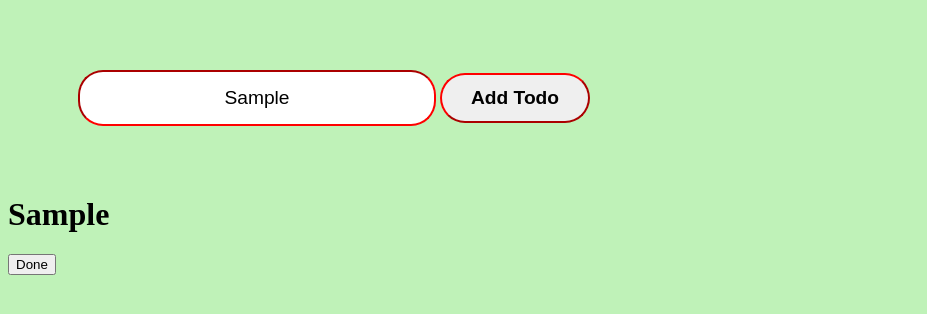
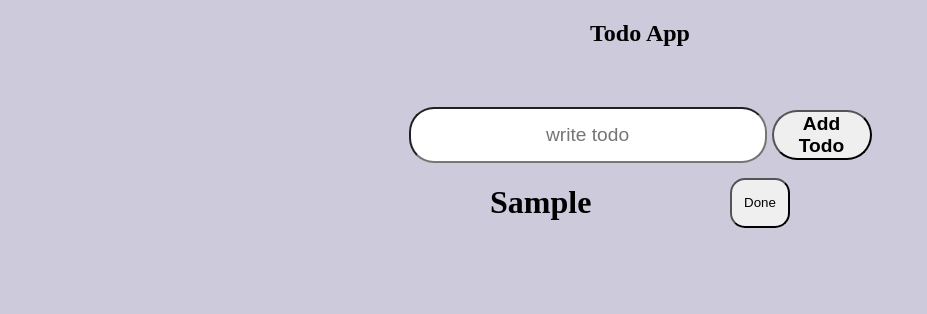
Before and after one commit to gauravsondhiya/JS_Small_Projects, a plain HTML site: page Todoapp/index.html in a window 1280 px wide. Both pictures are taken after typing "Sample" into the empty fields and a click on the button "Add Todo". Shown: the whole page, without its empty margins (0-927 px from the left). Drawn offline with Linux system fonts and the light colour scheme.

Commit message:
major ui update

```diff
--- a/Todoapp/index.css
+++ b/Todoapp/index.css
@@ -1,13 +1,19 @@
 #mainbody {
-
-  /* border:solid 2px black; */
-  height: 500px;
+  display: flex;
+  flex-direction: column;
+  justify-content: space-between;
+  /* border:solid 2px red; */
 }
 body {
-  background-color: color-mix(in srgb, red 5%, rgb(0, 255, 21) 25%);
+  background-color: color-mix(in srgb, rgb(223, 147, 147) 30%, rgb(91, 176, 241) 25%);
 }
 #inputboxes {
-  margin: 70px;
+  display: flex;
+  justify-content: center;
+  align-items: center;
+  margin-top: 40px;
+  /* height: 300px; */
+  /* border:solid 2px black; */
 }
 #inputbox,
 #btn {
@@ -15,15 +21,46 @@ body {
   width: 350px;
   border-radius: 25px;
   text-align: center;
-  border-color: red;
+  /* border-color: red; */
   font-size: larger;
+
 }
 #btn {
   height: 50px;
-  width: 150px;
+  width: 100px;
   border-radius: 25px;
   text-align: center;
-  border-color: red;
+  /* border-color: red; */
   font-size: larger;
   font-weight: 600;
+  margin-left: 5px;
 }
+
+#output{
+  display: flex;
+  flex-direction: column;
+}
+#values{
+  display: flex;
+  flex-direction: column;
+  margin:auto;
+}
+
+#big1{
+  display: flex;
+  justify-content: space-around;
+  width: 300px;
+  /* border:solid 1px red; */
+  text-wrap: balance;
+}
+ h1{
+  width: 80%;
+  /* border:solid 1px red; */
+  text-wrap: balance;
+ }
+ #deletebtn{
+  width: 20%;
+  height: 50px;
+  margin: auto;
+  border-radius: 15px;
+ }
--- a/Todoapp/index.html
+++ b/Todoapp/index.html
@@ -7,12 +7,21 @@
     <link rel="stylesheet" href="index.css" />
     </head>
     <body>
+      <h2 style="text-align: center;">Todo App</h2>
+      <h3 id="gaur"></h3>
     <div id="mainbody">
       <div id="inputboxes">
         <input type="text" placeholder="write todo" id="inputbox" />
         <button id="btn">Add Todo</button>
       </div>
-      <div id="output"></div>
+
+         <div id="values">
+
+         </div>
+        <!-- values  -->
+         <!-- <div 1></div>
+         <div 2></div> -->
+      </div>
     </div>
 
     <script src="index.js"></script>
--- a/Todoapp/index.js
+++ b/Todoapp/index.js
@@ -2,14 +2,26 @@ document.getElementById("btn").addEventListener("click", btnclick);
 
 let data = JSON.parse(localStorage.getItem("data")) || [];
 function btnclick() {
+
   let inputvalue = document.getElementById("inputbox").value;
-  data.push(inputvalue);
-  localStorage.setItem("data", JSON.stringify(data));
-  showoutput()
+  if(inputvalue!=""){
+    data.push(inputvalue);
+    localStorage.setItem("data", JSON.stringify(data));
+
+    showoutput()
+    document.getElementById("inputbox").value = ""
+  }else{
+   document.getElementById("gaur").innerText="Enter Todo"
+
+  }
+
 }
 function showoutput(){
-  document.getElementById("output").innerText=""
+  document.getElementById("values").innerText=""
   data.map((values)=>{
+    let big1 = document.createElement("div")
+    big1.setAttribute("id","big1")
+
     let h1= document.createElement("h1")
     h1.innerText = values
     let btndelete = document.createElement("button")
@@ -17,7 +29,11 @@ function showoutput(){
       valuesdelete(values)
     })
     btndelete.innerText= "Done"
-    document.getElementById("output").append(h1,btndelete)
+    btndelete.setAttribute("id","deletebtn")
+    big1.append(h1,btndelete)
+
+
+    document.getElementById("values").append(big1)
   })
 }
 
```
